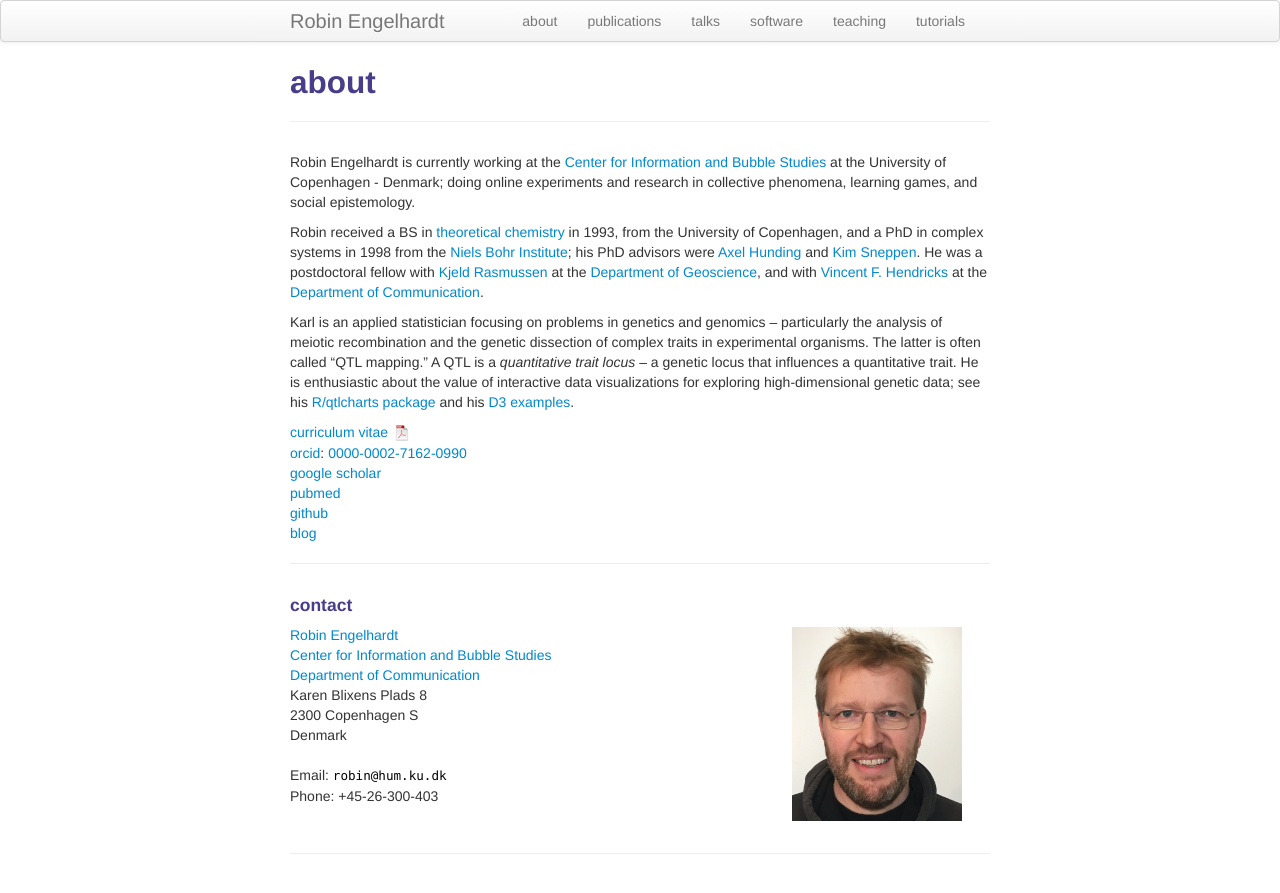
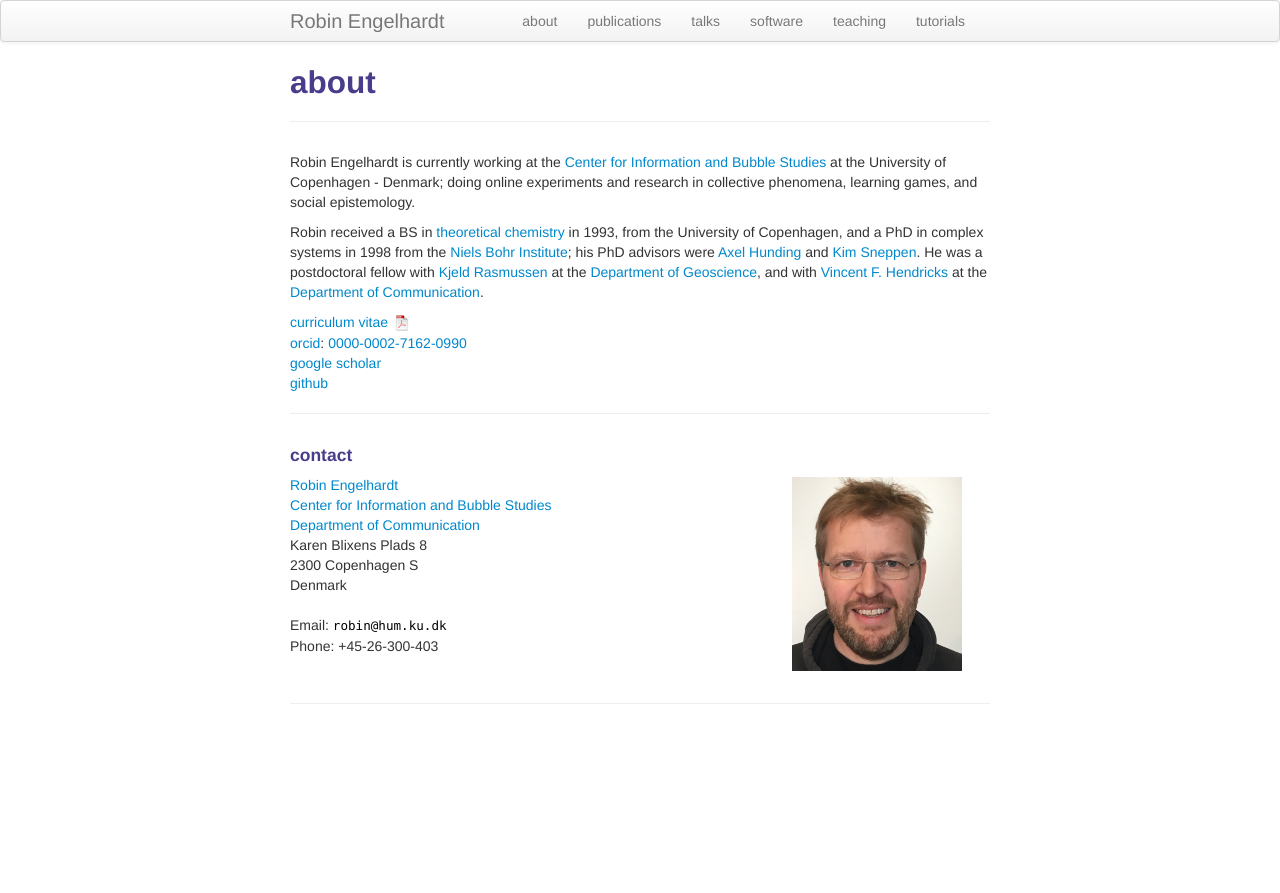
Before and after one commit to gavstrik/gavstrik.github.io, a Jekyll site: the page built from pages/about.md, in a window 1280 px wide. Shown: the top 893 px of the page. Built offline with Jekyll 4.4.1, drawn with Linux system fonts in a browser that asks for light colours.

Commit message:
updated about

```diff
--- a/pages/about.md
+++ b/pages/about.md
@@ -20,22 +20,10 @@ and with
 at the
 [Department of Communication](https://comm.ku.dk/).
 
-Karl is an applied statistician focusing on problems in genetics and
-genomics &ndash; particularly the analysis of meiotic recombination and the
-genetic dissection of complex traits in experimental organisms. The
-latter is often called &ldquo;QTL mapping.&rdquo; A QTL is a
-_quantitative trait locus_ &ndash; a genetic locus that influences a
-quantitative trait. He is enthusiastic about the value
-of interactive data visualizations for exploring high-dimensional genetic data;
-see his [R/qtlcharts package](https://kbroman.org/qtlcharts) and
-his [D3 examples](https://www.biostat.wisc.edu/~kbroman/D3).
-
 [curriculum vitae ![CV as pdf](icons16/pdf-icon.png)]({{ BASE_PATH }}/assets/CVRobinEngelhardt_2020.pdf)<br/>
 [orcid](https://orcid.org): [0000-0002-7162-0990](https://orcid.org/0000-0002-7162-0990)<br/>
 [google scholar](https://scholar.google.dk/citations?user=jQufe6wAAAAJ&hl)<br/>
-[pubmed](https://www.ncbi.nlm.nih.gov/pubmed/?term=broman+kw)<br/>
 [github](https://github.com/gavstrik)<br/>
-[blog](https://robinengelhardt.info) <br/>
 
 
 ---
```
